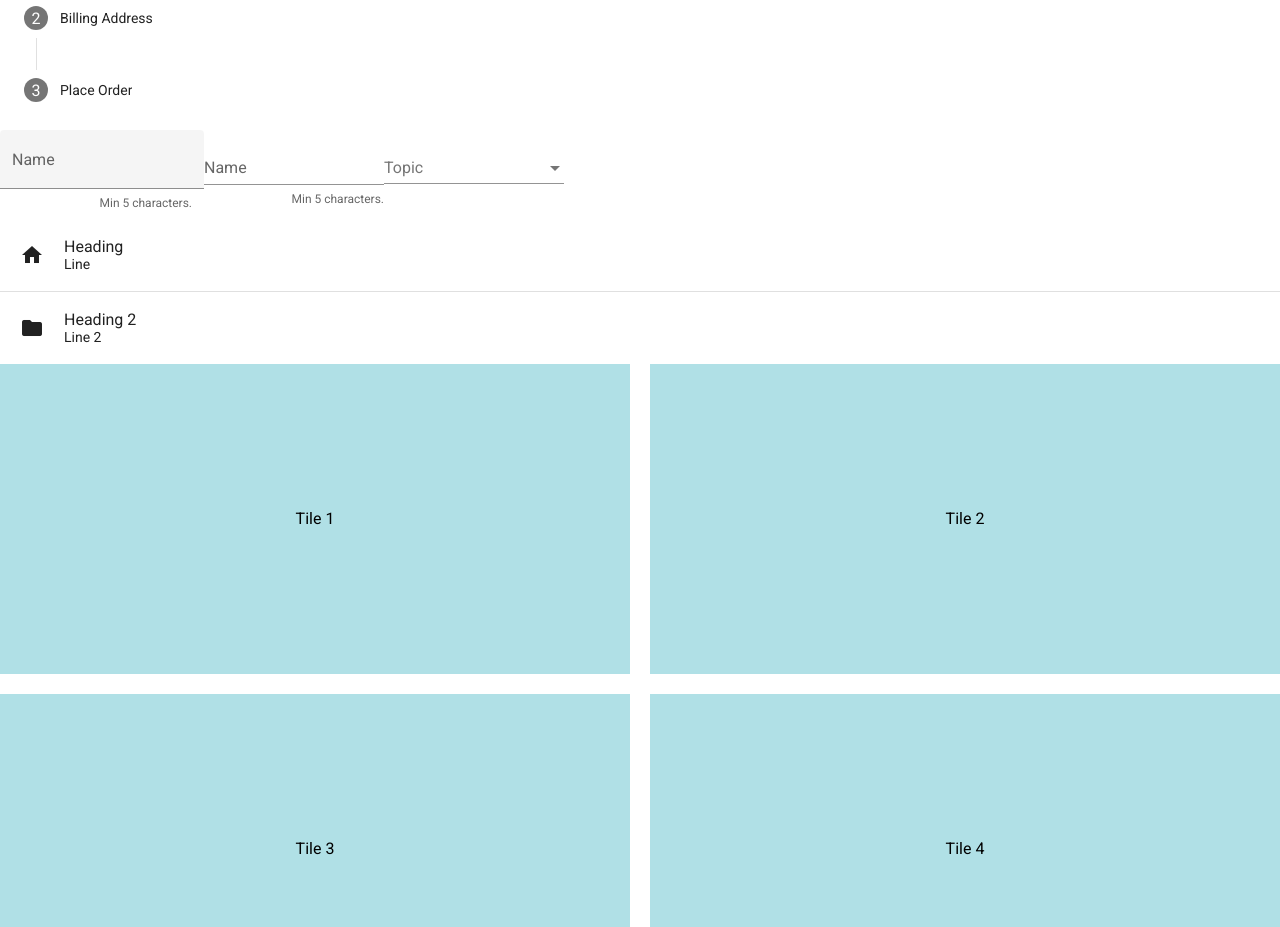
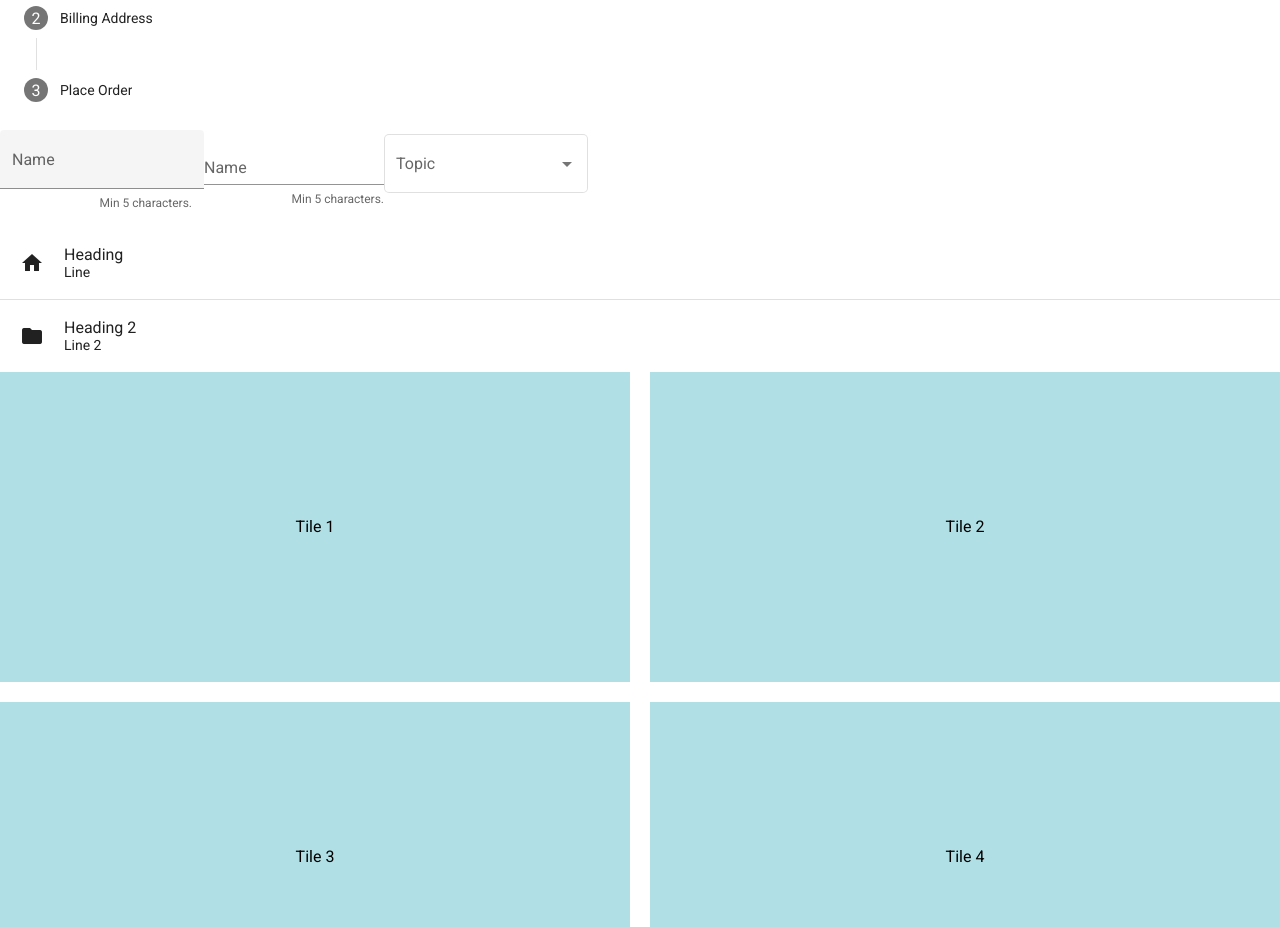
Before and after one commit to Ben-yon/angular--aterial-demo, an Angular app: page / in a window 1280 px wide. Shown: the part 981-1908 px from the top of the page. Built offline with nearby package versions, Linux system fonts and the light colour scheme.

Commit message:
appearance change in mat-select

```diff
--- a/src/app/app.component.html
+++ b/src/app/app.component.html
@@ -117,7 +117,7 @@
   <input matInput required>
   <mat-hint align="end">Min 5 characters.</mat-hint>
 </mat-form-field>
-<mat-form-field appearance="legacy">
+<mat-form-field appearance="outline">
   <mat-label>Topic</mat-label>
   <mat-select>
     <mat-option value="angular">Angular</mat-option>
```
